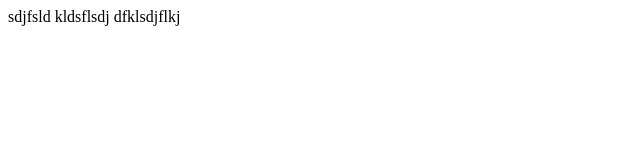
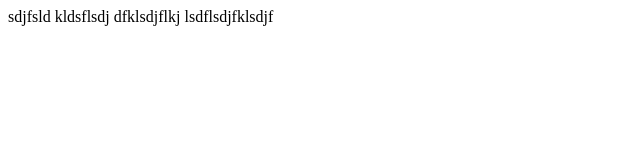
Before and after one commit to shahidyusuf/New-folder--6-, a plain HTML site: page index.html in a window 1280 px wide. Shown: the whole page, without its empty margins (0-640 px from the left). Drawn offline with Linux system fonts and the light colour scheme.

Commit message:
update.ho

```diff
--- a/index.html
+++ b/index.html
@@ -10,6 +10,7 @@
     sdjfsld
     kldsflsdj
     dfklsdjflkj
+    lsdflsdjfklsdjf
 
 </body>
 </html>
```
